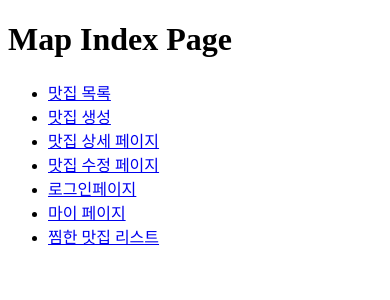
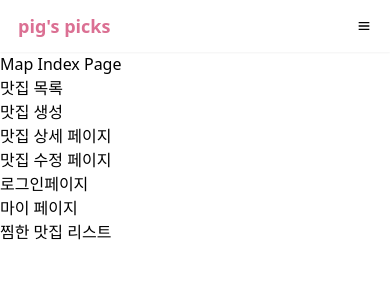
Before and after one commit to Daily-manjoo/Pigs-picks, a Next.js app: page / in a window 390 px wide. Shown: the top 300 px of the page. Built offline with nearby package versions, Linux system fonts and the light colour scheme.

Commit message:
Navbar & layout

```diff
--- /dev/null
+++ b/src/component/Layout.tsx
@@ -0,0 +1,15 @@
+import { ReactNode } from "react";
+import NavBar from "./Navbar";
+
+interface LayoutProps {
+    children: ReactNode;
+}
+
+export default function Layout({children}: LayoutProps){ //App페이지에 적용될 수 있도록
+    return(
+        <div className="layout">
+            <NavBar />
+            {children}
+        </div>
+    )
+}
--- /dev/null
+++ b/src/component/Navbar.tsx
@@ -0,0 +1,52 @@
+import Link from "next/link";
+import { useState } from "react"
+import { BiMenu } from "react-icons/bi";
+import { AiOutlineClose } from "react-icons/ai";
+
+export default function NavBar(){
+    const [isOpen, setIsOpen] = useState(false);
+    return(
+        <>
+            <div className="navbar">
+                <div className="navbar__logo">pig's picks</div>
+                <div className="navbar__list">
+                    <Link href="/stores" className="navbar__list--item">
+                        맛집 목록
+                    </Link>
+                    <Link href="/stores/new" className="navbar__list--item">
+                        맛집 등록
+                    </Link>
+                    <Link href="/stores/likes" className="navbar__list--item">
+                        찜한 가게
+                    </Link>
+                    <Link href="/users/login" className="navbar__list--item">
+                        로그인
+                    </Link>
+                </div>
+                {/*Mobile button */}
+                <div role="presentation" className="navbar__button" onClick={() => setIsOpen((val) => !val)}>
+                    {isOpen ? <AiOutlineClose /> : <BiMenu />}
+                </div>
+            </div>
+                {/*Mobile navbar */}
+                {isOpen && (
+                    <div className="navbar--mobile">
+                        <div className="navbar__list--mobile">
+                            <Link href="/stores" className="navbar__list--item--mobile">
+                                맛집 목록
+                            </Link>
+                            <Link href="/stores/new" className="navbar__list--item--mobile">
+                                맛집 등록
+                            </Link>
+                            <Link href="/stores/likes" className="navbar__list--item--mobile">
+                                찜한 가게
+                            </Link>
+                            <Link href="/users/login" className="navbar__list--item--mobile">
+                                로그인
+                            </Link>
+                        </div>
+                    </div>
+                )}
+        </>
+    )
+}
--- a/src/pages/_app.tsx
+++ b/src/pages/_app.tsx
@@ -1,4 +1,4 @@
-// import "@/styles/globals.css";
+import "@/styles/globals.css";
 import type { AppProps } from "next/app";
 
 export default function App({ Component, pageProps }: AppProps) {
--- a/src/pages/index.tsx
+++ b/src/pages/index.tsx
@@ -1,8 +1,9 @@
+import Layout from "@/component/Layout";
 import Link from "next/link";
 
 export default function Home() {
   return (
-    <div>
+    <Layout>
       <h1>Map Index Page</h1>
       <ul>
         <li>
@@ -27,6 +28,6 @@
           <Link href="/users/mypage">찜한 맛집 리스트</Link>
         </li>
       </ul>
-    </div>
+    </Layout>
   );
 }
--- a/src/styles/globals.css
+++ b/src/styles/globals.css
@@ -2,32 +2,82 @@
 @tailwind components;
 @tailwind utilities;
 
-:root {
-  --foreground-rgb: 0, 0, 0;
-  --background-start-rgb: 214, 219, 220;
-  --background-end-rgb: 255, 255, 255;
+.navbar {
+  display: flex;
+  justify-content: space-between;
+  align-items: center;
+  position: fixed;
+  width: 100%;
+  top: 0;
+  height: 52px;
+  box-shadow: 0 1px 2px 0 rgb(0 0 0 / 0.05);
+  background: white;
 }
 
-@media (prefers-color-scheme: dark) {
-  :root {
-    --foreground-rgb: 255, 255, 255;
-    --background-start-rgb: 0, 0, 0;
-    --background-end-rgb: 0, 0, 0;
+.navbar__logo {
+  color: palevioletred;
+  font-size: 18px;
+  font-weight: 600;
+  cursor: pointer;
+  padding: 0px 18px;
+}
+
+.navbar__list {
+  padding: 0px 18px;
+  display: flex;
+  gap: 12px;
+  align-items: center;
+}
+
+.navbar__button {
+  display: none;
+  cursor: pointer;
+}
+
+.navbar__list--item {
+  cursor: pointer;
+}
+
+.navbar__list--item:hover {
+  color: darkgray;
+}
+
+.layout {
+  padding-top: 52px;
+}
+
+@media only screen and (max-width: 600px){
+
+  .navbar--mobile {
+    position: fixed;
+    width: 100%;
+    top: 52px;
+    background: darkorchid;
+    color: white;
+    height: 100vh;
+  }
+  .navbar__list {
+    display: none;
+  }
+
+  .navbar__button {
+    display: block;
+    padding: 0px 18px;
+  }
+
+  .navbar__list--item--mobile {
+    cursor: pointer;
+  }
+
+  .navbar__list--item--mobile:hover {
+    color: darkgray;
+  }
+
+  .navbar__list--mobile {
+    display: flex;
+    flex-direction: column;
+    gap: 16px;
+    align-items: start;
+    padding: 24px 18px;
   }
 }
-
-body {
-  color: rgb(var(--foreground-rgb));
-  background: linear-gradient(
-      to bottom,
-      transparent,
-      rgb(var(--background-end-rgb))
-    )
-    rgb(var(--background-start-rgb));
-}
-
-@layer utilities {
-  .text-balance {
-    text-wrap: balance;
-  }
-}
```
Also changed, not shown: package.json (+5 -4 lines), 1 other file (tests, documents, lock files or other folders).
